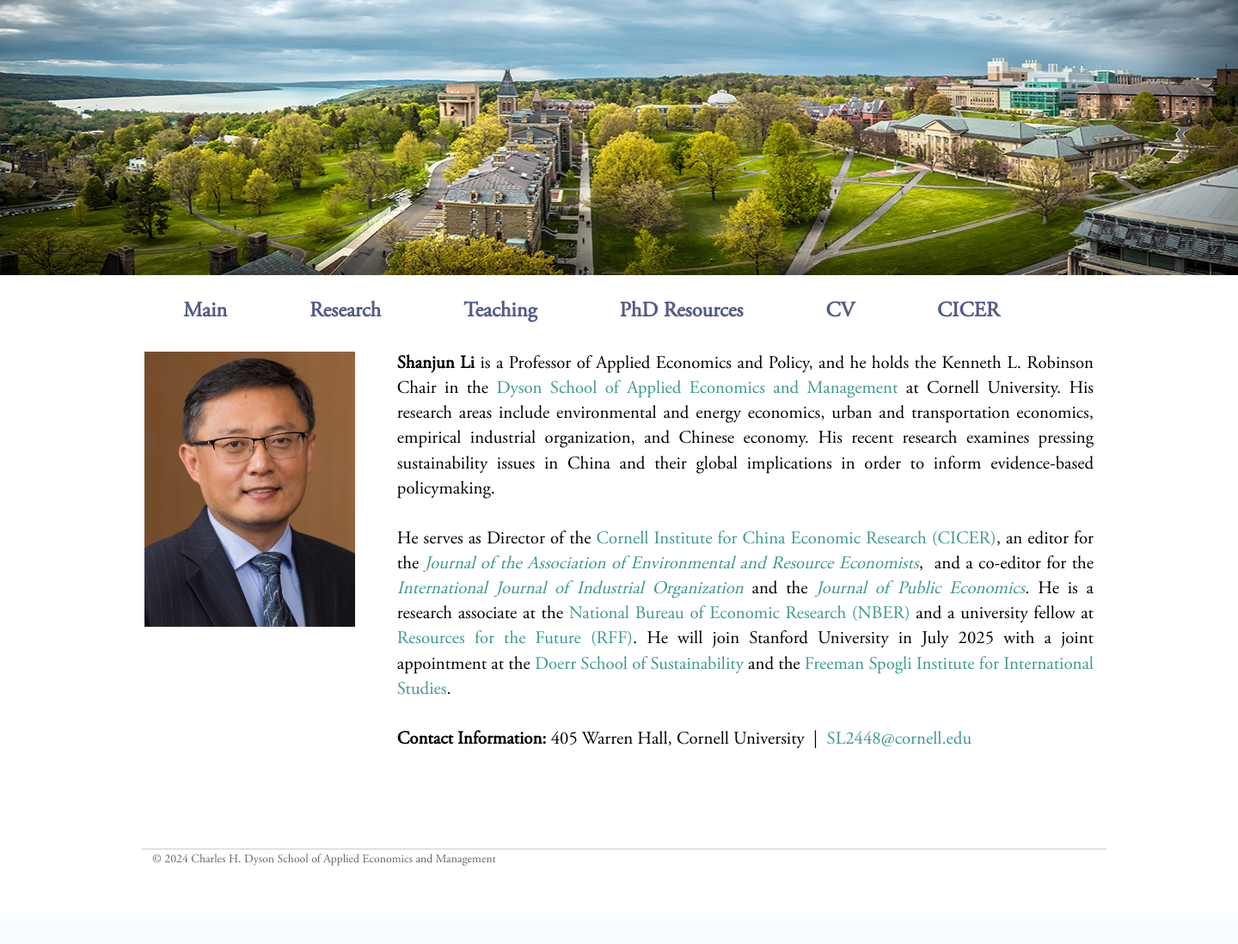
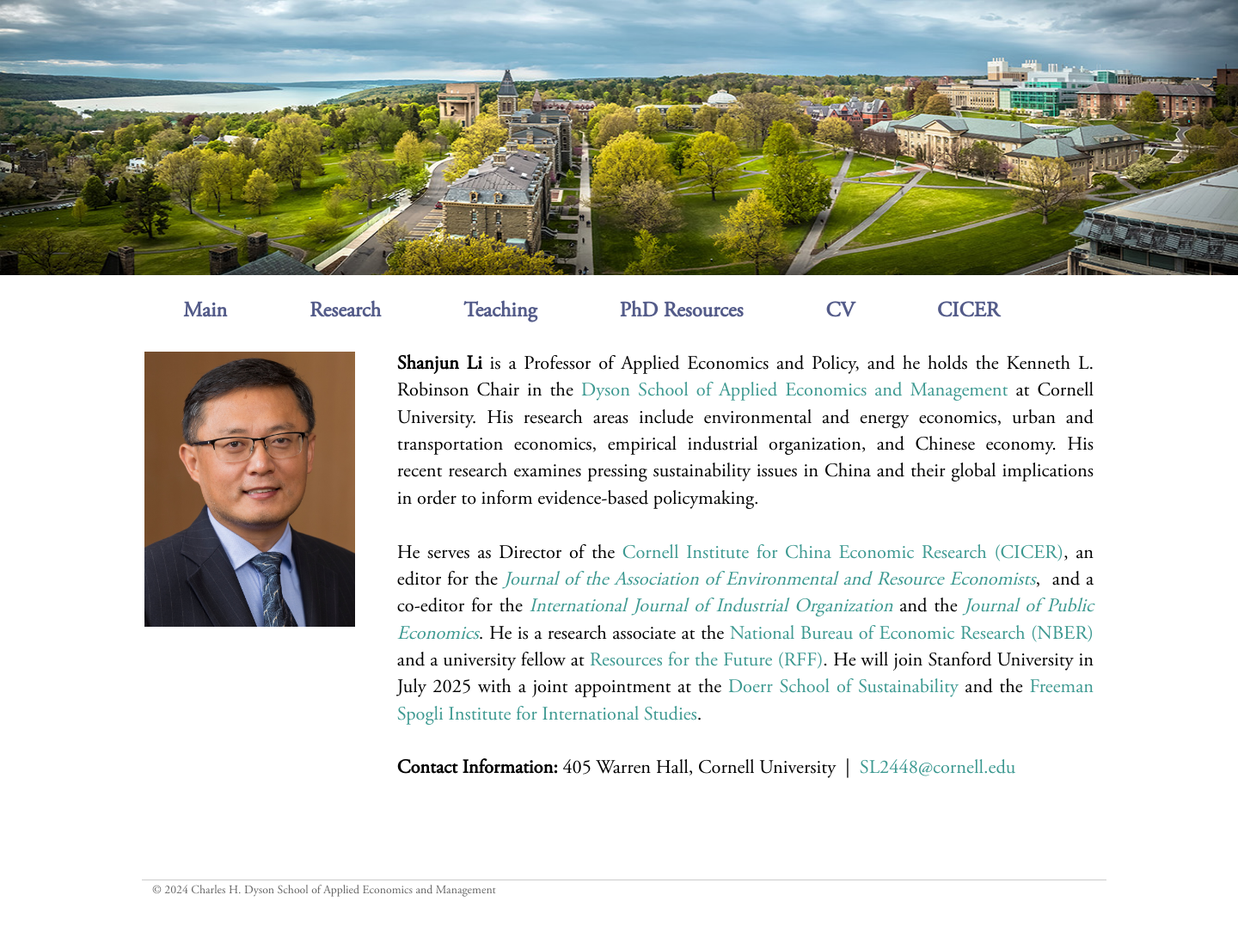
Before and after one commit to shanjunli6/shanjunli6.github.io, a PHP site: page / in a window 1440 px wide. Shown: the whole page at 86% size. Before the commit the page ends 1007 px from the top, so only its background shows below. Run offline with PHP 8.4, Linux system fonts and the light colour scheme.

Commit message:
Update styles.css

```diff
--- a/styles.css
+++ b/styles.css
@@ -136,7 +136,7 @@ p, li  {
 }
 
 .head1 p {
-	font-size: 130%;
+	font-size: 140%;
 	line-height: 140%;
 	margin: 0;
 	padding: 0 0 9px 0;
```
